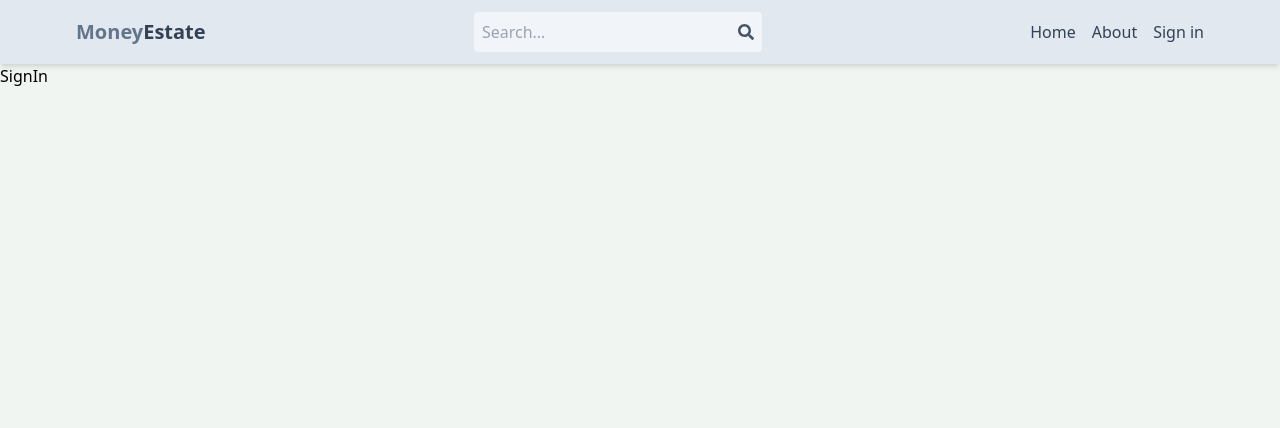
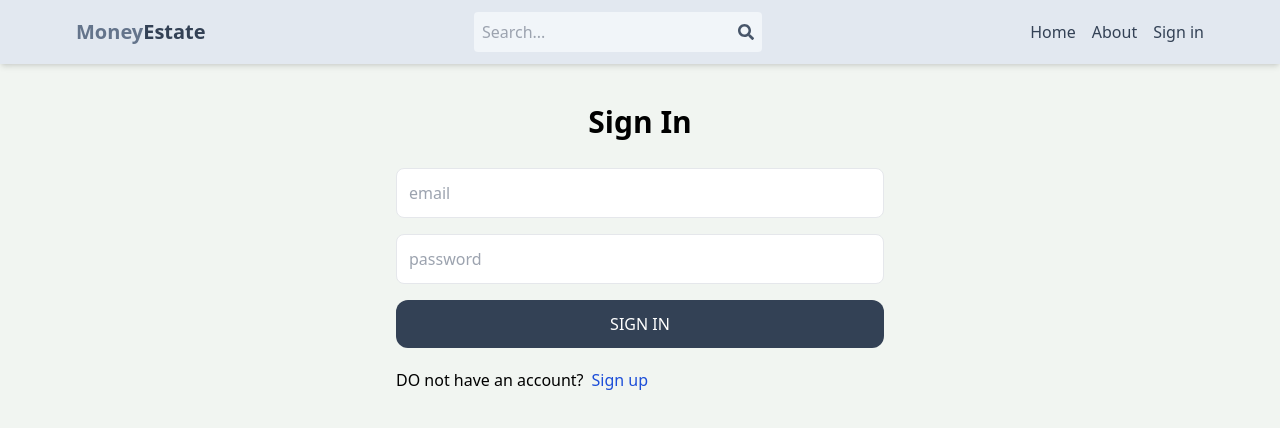
Before and after one commit to Abdalrahman-Muhammad/mern-estate, a React (Vite) app in the folder client/: page /sign-in in a window 1280 px wide. Shown: the top 428 px of the page. Built offline with nearby package versions, Linux system fonts and the light colour scheme.

Commit message:
complete sign in page functionality

```diff
--- a/client/src/pages/SignIn.jsx
+++ b/client/src/pages/SignIn.jsx
@@ -1,3 +1,96 @@
+import { useState } from "react";
+import { Link, useNavigate } from "react-router-dom";
+
 export const SignIn = () => {
-  return <div>SignIn</div>;
+  const [formData, setFormData] = useState(() => {});
+  const [error, setError] = useState(null);
+  const [loading, setLoading] = useState(false);
+  const navigate = useNavigate();
+
+  const handleChange = (e) => {
+    setFormData({
+      ...formData,
+      [e.target.name]: e.target.value,
+    });
+  };
+
+  const handleSubmit = async (e) => {
+    e.preventDefault();
+    setLoading(true);
+
+    if (!formData.email) {
+      setError("Please enter a email");
+      setLoading(false);
+      return;
+    }
+    if (!formData.password) {
+      setError("Please enter a password");
+      setLoading(false);
+      return;
+    }
+    try {
+      console.log("Request URL:", "/api/auth/signin");
+      const res = await fetch("/api/auth/signin", {
+        method: "POST",
+        headers: {
+          "Content-Type": "application/json",
+        },
+        body: JSON.stringify(formData),
+      });
+      const data = await res.json();
+      console.log(data);
+      if (data.success === false) {
+        setError(data.message);
+        setLoading(false);
+        return;
+      }
+      setLoading(false);
+      setError(null);
+      navigate("/");
+    } catch (error) {
+      setLoading(false);
+      setError(error.message);
+      console.error(
+        "🚀 ~ file: SignUp.jsx:18 ~ handleSubmit ~ error:",
+        error.message
+      );
+    }
+  };
+  return (
+    <div className="p-3 max-w-lg mx-auto">
+      <h1 className="text-center font-semibold my-7 text-3xl">Sign In</h1>
+      <form onSubmit={handleSubmit} className="flex flex-col gap-4">
+        <input
+          type="email"
+          className="border p-3 rounded-lg"
+          placeholder="email"
+          id="email"
+          name="email"
+          onChange={handleChange}
+        />
+        <input
+          type="password"
+          className="border p-3 rounded-lg"
+          placeholder="password"
+          id="password"
+          name="password"
+          onChange={handleChange}
+        />
+        <button
+          disabled={loading}
+          type="submit"
+          className="bg-slate-700 p-3 rounded-xl text-white uppercase hover:opacity-95 disabled:opacity-75"
+        >
+          {loading ? "Loading..." : "sign in"}
+        </button>
+      </form>
+      <div className="flex gap-2 mt-5">
+        <p>DO not have an account?</p>
+        <Link to="/sign-up">
+          <span className="text-blue-700">Sign up</span>
+        </Link>
+      </div>
+      {error && <p className="text-red-500 mt-5">{error}</p>}
+    </div>
+  );
 };
--- a/client/src/pages/SignUp.jsx
+++ b/client/src/pages/SignUp.jsx
@@ -99,7 +99,7 @@
       </form>
       <div className="flex gap-2 mt-5">
         <p>Have an account?</p>
-        <Link>
+        <Link to="/sign-in">
           <span className="text-blue-700">Log in</span>
         </Link>
       </div>
```
